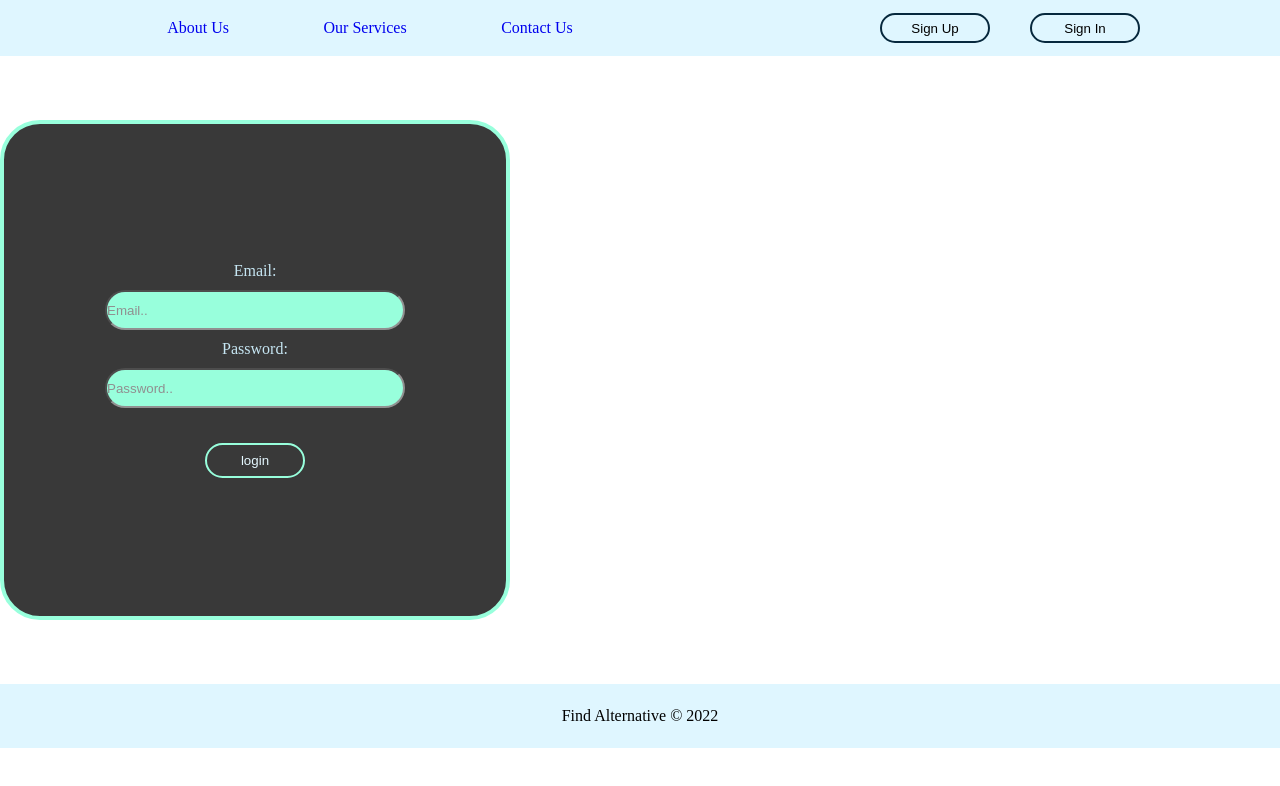
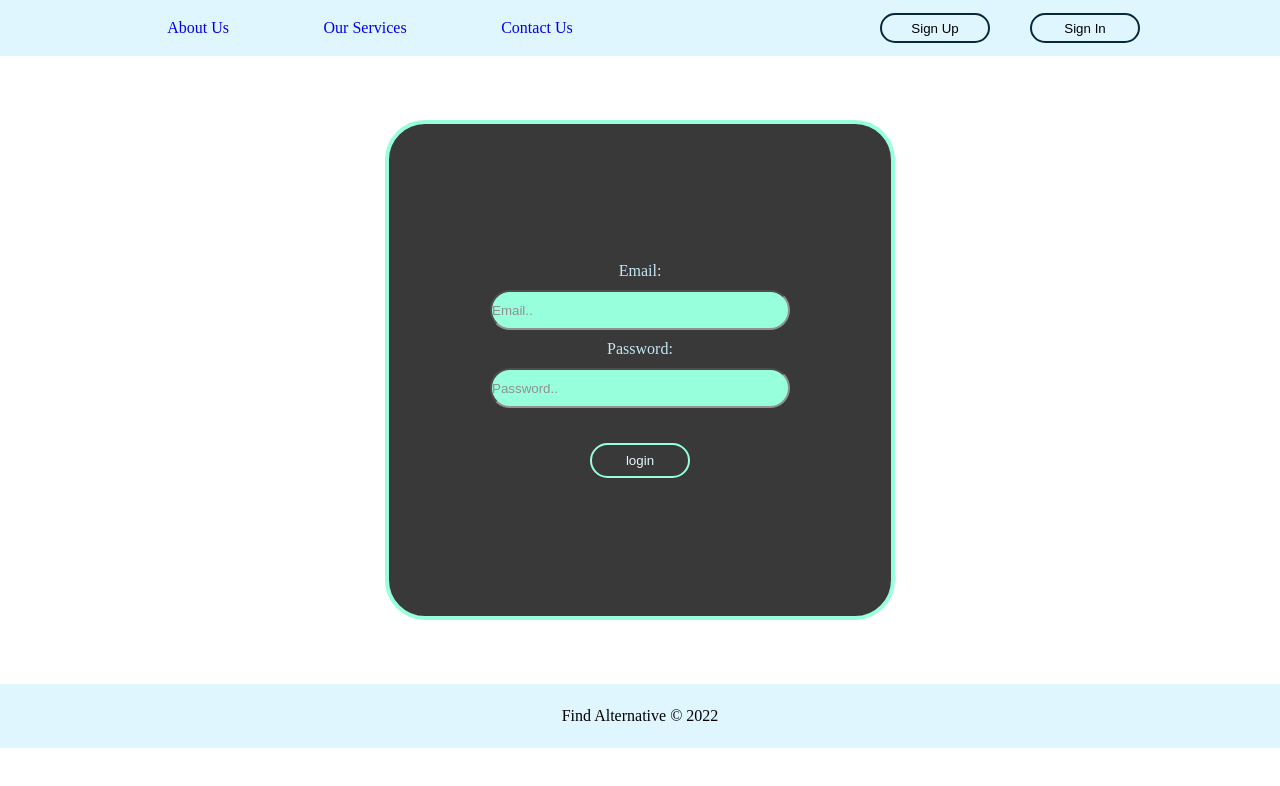
Before and after one commit to fidashn/Find-Alternative, a React (Create React App) app: page /sign-in in a window 1280 px wide. Shown: the top 786 px of the page. Built offline with nearby package versions, Linux system fonts and the light colour scheme; the HTML template or start-up script is replaced by a standard one.

Commit message:
changed the sign in form placement

```diff
--- a/src/App.css
+++ b/src/App.css
@@ -83,6 +83,13 @@ width: 300px;
   border-radius: 40px;
   border: 4px  aquamarine solid;
   color: #b9e1f1;
+  }
+
+ .signInForm-container{
+  display: flex;
+  flex-direction: column;
+  justify-content: center;
+  align-items: center;
   }
 
   .contactUsForm{
```
